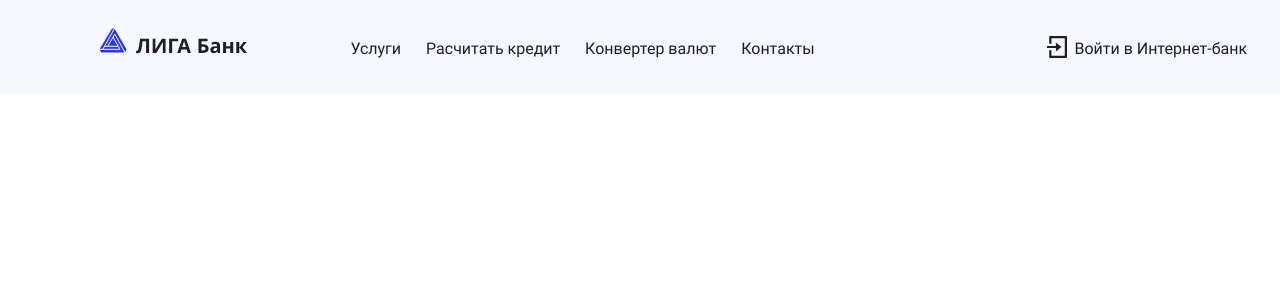
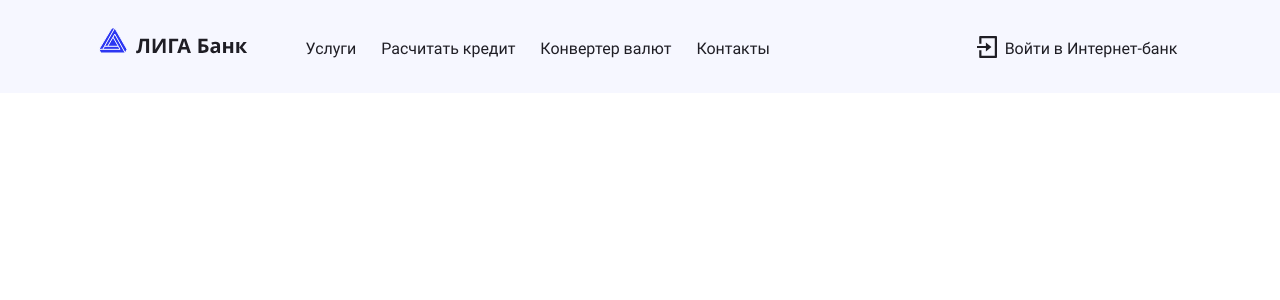
Before and after one commit to mantuok/liga-bank, a React (Create React App) app: page / in a window 1280 px wide. Shown: the top 300 px of the page. Built offline with nearby package versions, Linux system fonts and the light colour scheme; a web font is replaced by a local one.

Commit message:
Styling Header Mobile

```diff
--- a/src/components/header/header.jsx
+++ b/src/components/header/header.jsx
@@ -1,5 +1,4 @@
 import React from 'react';
-import {Link} from 'react-router-dom';
 import Navigation from '../navigation/navigation';
 
 const Header = () => {
@@ -12,9 +11,6 @@ const Header = () => {
           <img className="header__logo" alt="ЛИГА Банк" src="../img/liga-logo-desktop.svg" width="150" height="27" />
         </picture>
         <Navigation />
-        <Link className="header__user-login user-login" to="/page-not-found">
-          <span className="user-login__text">Войти в Интернет-банк</span>
-        </Link>
       </div>
     </header>
   )
--- a/src/components/navigation/navigation.jsx
+++ b/src/components/navigation/navigation.jsx
@@ -1,5 +1,7 @@
-import React from 'react';
+import React, {useState} from 'react';
+import {Link} from 'react-router-dom';
 import {useMediaQuery} from 'react-responsive';
+import classNames from 'classnames';
 import {
   NavigationItem,
   Viewport,
@@ -8,11 +10,17 @@ import {
 import NavigationElement from '../navigation-element/navigation-element';
 
 const Navigation = () => {
+  const [menuMobileStatus, setMenuMobileStatus] = useState({
+    isMenuOpen: false
+  })
 
   const isMobile = useMediaQuery({query: `(max-width: ${Viewport.Mobile.MAX})`});
   const isTablet = useMediaQuery({query: `(max-width: ${Viewport.Tablet.MAX})`});
   const isDesktop = useMediaQuery({query: `(min-width: ${Viewport.Desktop.MIN})`});
   const isDesktopOrTablet = useMediaQuery({query: `(min-width: ${Viewport.Tablet.MIN})`});
+
+  const userLoginClass = classNames(`header-navigation__user-login user-login`,
+  {"user-login--open-menu": menuMobileStatus.isMenuOpen});
 
   const renderNavigationItems = () => {
     return Object.values(NavigationItem.header).map((element) => {
@@ -26,19 +34,53 @@ const Navigation = () => {
 
   const renderMenuButton = (type) => {
     return (
-      <button className={type.CLASS}>
+      <button
+        className={type.CLASS}
+        onClick={() => handleMenuButtonClick(type)}
+      >
         <span className="visually-hidden">{type.TEXT}</span>
       </button>
     )
-  }
+  };
+
+  const renderLoginText = () => {
+    return (
+      <span className="user-login__text">Войти в Интернет-банк</span>
+    )
+  };
+
+  const handleMenuButtonClick = (type) => {
+    switch (type) {
+      case MenuButton.Open:
+        return setMenuMobileStatus({
+          isMenuOpen: true
+        })
+      case MenuButton.Close:
+        return setMenuMobileStatus({
+          isMenuOpen: false
+        })
+    }
+  };
 
   return (
     <nav className="header__navigation header-navigation">
       {isMobile && renderMenuButton(MenuButton.Open)}
+      {menuMobileStatus.isMenuOpen && renderMenuButton(MenuButton.Close)}
       <ul className="header-navigation__list">
-        {isDesktopOrTablet && renderNavigationItems()}
+        {
+          (menuMobileStatus.isMenuOpen && renderNavigationItems()) ||
+          (isDesktopOrTablet && renderNavigationItems())
+        }
+        <li className={userLoginClass}>
+          <Link className="user-login__link" to="/page-not-found">
+            {/* <span className="user-login__text">Войти в Интернет-банк</span> */}
+            {
+              (isDesktop && renderLoginText()) ||
+              (menuMobileStatus.isMenuOpen && renderLoginText())
+            }
+          </Link>
+        </li>
       </ul>
-      {isMobile && renderMenuButton(MenuButton.Close)}
     </nav>
   )
 };
--- a/src/const.js
+++ b/src/const.js
@@ -63,10 +63,10 @@ export const Viewport = {
 export const MenuButton = {
   Open: {
     TEXT: `Открыть меню`,
-    CLASS: `header-navigation__open"`
+    CLASS: `header-navigation__open`
   },
   Close: {
     TEXT: `Закрыть меню`,
-    CLASS: `header-navigation__close"`
+    CLASS: `header-navigation__close`
   }
 }
--- a/src/sass/blocks/header-navigation.scss
+++ b/src/sass/blocks/header-navigation.scss
@@ -1,38 +1,45 @@
 .header-navigation {
-  position: relative;
+  width: 100%;
+}
 
-  @media (max-width: $max-mobile-width) {
-    &::before {
-      content: "";
+.header-navigation__open {
   position: absolute;
-      top: -14px;
-      right: 170px;
+  top: 6px;
+  left: 17px;
 
   width: 16px;
   height: 16px;
 
   background-image: url("../../img/menu-icon-mobile.svg");
   background-repeat: no-repeat;
-    }
-  }
+
+  @include no-style-button;
 }
 
+.header-navigation__close {
+  position: absolute;
+  top: 4px;
+  right: 16px;
+
+  width: 16px;
+  height: 16px;
+
+  background-image: url("../../img/menu-close-mobile.svg");
+  background-repeat: no-repeat;
+
+  @include no-style-button;
+}
+
+
 .header-navigation__list {
-  // display: none;
   display: flex;
   justify-content: flex-start;
 
   @include no-style-list;
 
   @media (max-width: $max-mobile-width) {
-    position: absolute;
-
-    top: 34px;
-    left: 0;
-
     flex-direction: column;
 
-    height: 100%;
 
     background-color: var(--basic);
   }
@@ -41,8 +48,32 @@
 .header-navigation__item {
   margin-right: 25px;
 
+  &:nth-last-child(2) {
+    margin-right: 218px;
+
+    @media (max-width: $before-max-desktop-width) {
+      margin-right: 16vw;
+    }
+
+    @media (max-width: $max-tablet-width) {
+      margin-right: 26px;
+    }
+  }
+
   @media (max-width: $max-tablet-width) {
     margin-right: 20px;
+  }
+
+  @media (max-width: $max-mobile-width) {
+    margin-right: 0;
+    padding-top: 25px;
+    padding-bottom: 24px;
+
+    border-bottom: 1px solid var(--basic-decorative);
+
+    &:first-child {
+      border-top: 1px solid var(--basic-decorative);
+    }
   }
 }
 
@@ -64,4 +95,8 @@
   @media (max-width: $max-tablet-width) {
     font-size: 14px;
   }
+
+  @media (max-width: $max-mobile-width) {
+    font-size: 16px;
   }
+}
--- a/src/sass/blocks/header.scss
+++ b/src/sass/blocks/header.scss
@@ -16,6 +16,8 @@
 }
 
 .header__container {
+  position: relative;
+
   display: flex;
   justify-content: flex-start;
   align-items: baseline;
@@ -23,7 +25,10 @@
   @include container;
 
   @media (max-width: $max-mobile-width) {
+    flex-direction: column;
     justify-content: space-between;
+
+    // min-height: 100%;
   }
 }
 
@@ -50,14 +55,14 @@
   }
 }
 
-.header__navigation {
-  margin-right: 218px;
+// .header__navigation {
+//   margin-right: 218px;
 
-  @media (max-width: $before-max-desktop-width) {
-    margin-right: 16vw;
-  }
+//   @media (max-width: $before-max-desktop-width) {
+//     margin-right: 16vw;
+//   }
 
-  @media (max-width: $max-tablet-width) {
-    margin-right: 26px;
-  }
-}
+//   @media (max-width: $max-tablet-width) {
+//     margin-right: 26px;
+//   }
+// }
--- a/src/sass/blocks/user-login.scss
+++ b/src/sass/blocks/user-login.scss
@@ -1,8 +1,15 @@
 .user-login {
   position: relative;
 
+  justify-self: flex-end;
+
   padding-left: 30px;
-  text-decoration: none;
+
+  @media (max-width: $max-mobile-width) {
+    position: absolute;
+    top: 19px;
+    right: 0;
+  }
 
   &::before {
     content: "";
@@ -32,26 +39,42 @@
       background-image: url("../../img/login-mobile.svg");
     }
   }
+
+  &--open-menu {
+    position: relative;
+
+    padding-top: 25px;
+    padding-bottom: 24px;
+
+    font-size: 16px;
+
+    ::before {
+      top: 0;
+      left: 0
+    }
+
+    ::after {
+      content:"";
+
+      position:fixed;
+      top: 0;
+      left: 0;
+      bottom: 0;
+      right: 0;
+
+      background-color: var(--basic);
+
+      z-index: -1;
+    }
+  }
 }
 
 .user-login__text {
   color: var(--font-basic);
 
   @include opacity-on-hover;
+}
 
-  @media (max-width: $max-tablet-width) {
-    display: none;
-  }
-
-  // &::before {
-  //   content: "";
-  //   position: absolute;
-  //   bottom: 0px;
-  //   right: 180px;
-
-  //   width: 20px;
-  //   height: 22px;
-
-  //   background-image: url("../../img/login-desktop.svg");
-  // }
+.user-login__link {
+  text-decoration: none;
 }
--- a/src/sass/utils/mixins.scss
+++ b/src/sass/utils/mixins.scss
@@ -73,6 +73,11 @@
   @include button-general-style;
 }
 
+@mixin no-style-button {
+  background-color: transparent;
+  border: none;
+}
+
 @mixin no-style-list {
   margin: 0;
   padding: 0;
```
Lines whose indentation alone changed are shown as unchanged.
